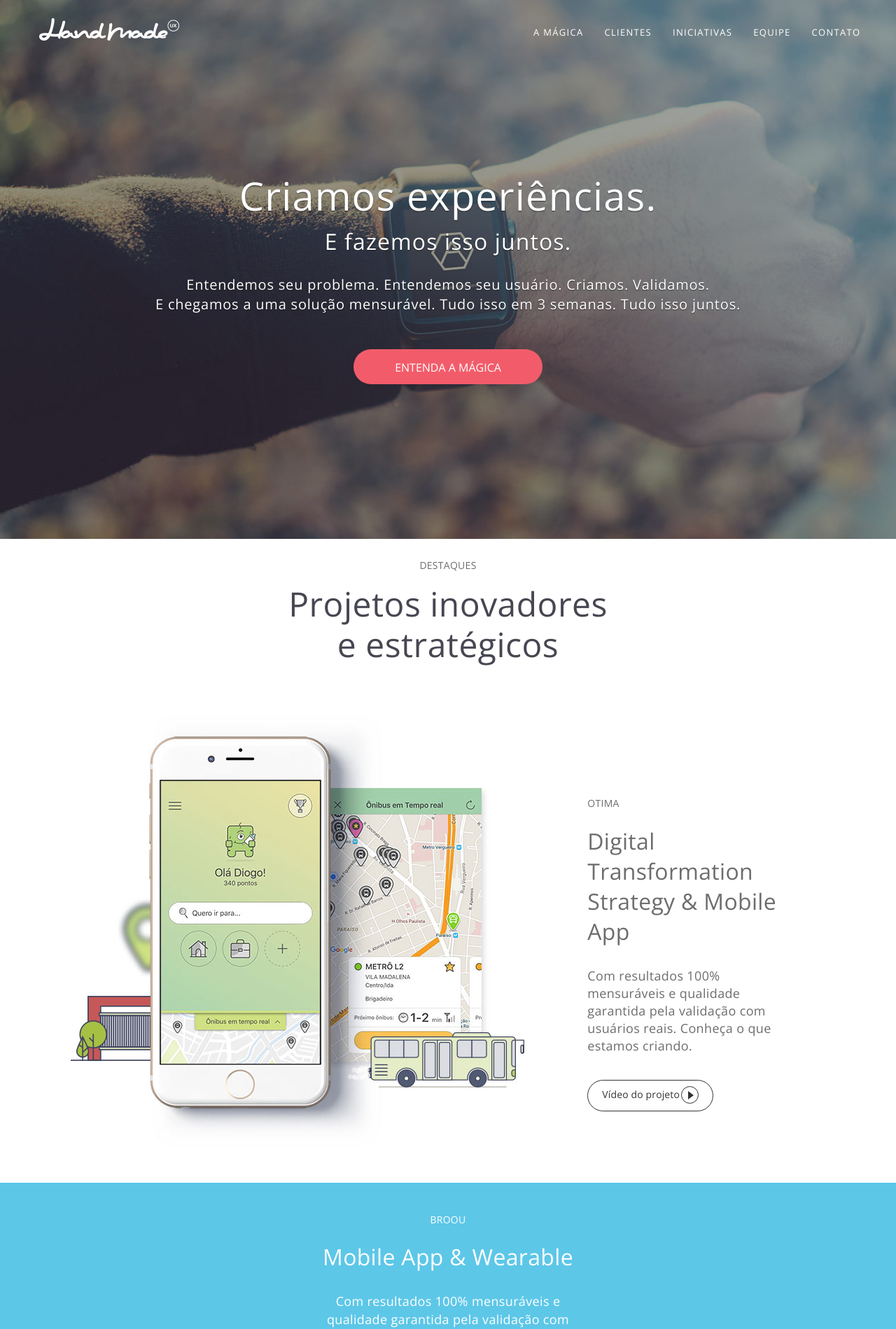
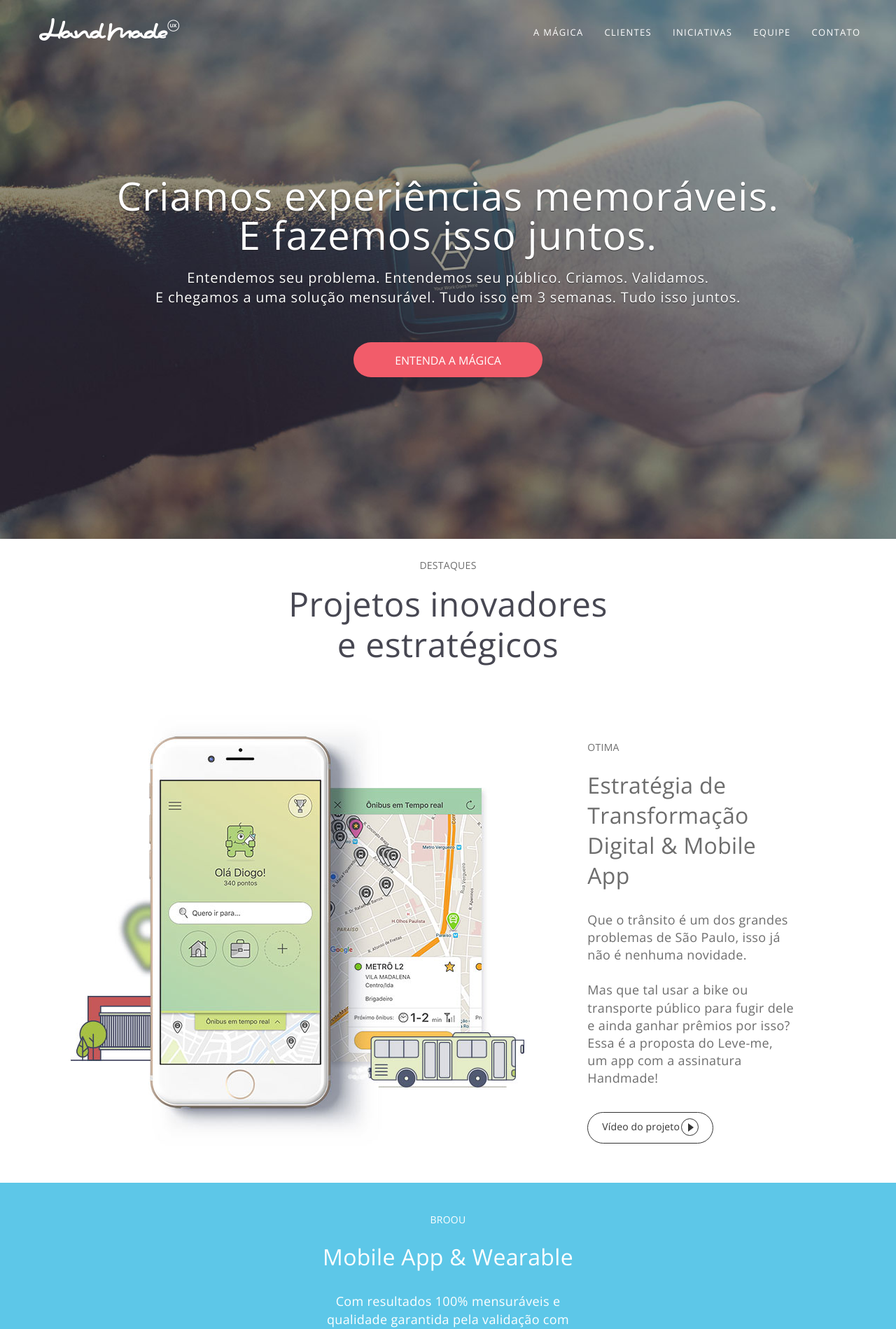
Before and after one commit to handmadeux/site, a PHP site: page / in a window 1280 px wide. Shown: the top 1899 px of the page at 70% size. Run offline with PHP 8.4, Linux system fonts and the light colour scheme; some libraries are stand-ins or nearby versions.

Commit message:
corrigindo textos - removendo case 1

```diff
--- a/css/main.css
+++ b/css/main.css
@@ -361,7 +361,7 @@ h1, h2, h3{
 }
 #make-experience .description-case{
 
-	margin: 100px 0 0 0
+	margin: 20px 0 0 0
 }
 .case-client-name{
 	margin-bottom: 20px;
--- a/index.php
+++ b/index.php
@@ -104,8 +104,8 @@
                 <!-- feature: -->
                 <div class="feature">
 
-                    <h2 class="feature-text text-white">Criamos experiências.</br><small>E fazemos isso juntos.</small></h2>
-                    <p class="feature-text feature-text-paragraph text-white">Entendemos seu problema. Entendemos seu usuário. Criamos. Validamos. <br/>
+                    <h2 class="feature-text text-white">Criamos experiências memoráveis.</br>E fazemos isso juntos.</h2>
+                    <p class="feature-text feature-text-paragraph text-white">Entendemos seu problema. Entendemos seu público. Criamos. Validamos. <br/>
 E chegamos a uma solução mensurável. Tudo isso em 3 semanas. Tudo isso juntos.</p>
                     <div class="box-cta">
                         <a href="javascript:void(0);" onclick="$('html,body').animate({scrollTop: $('#metodo').offset().top - 75}, 500);" class="feature-cta" title="Entenda a Mágica">ENTENDA A MÁGICA</a>
@@ -133,8 +133,8 @@ E chegamos a uma solução mensurável. Tudo isso em 3 semanas. Tudo isso juntos
                     <div class="col col-md-4">
                         <div class="description-case">
                             <p class="default-text case-client-name">OTIMA</p>
-                            <h3 class="case-project-name">Digital Transformation Strategy &amp; Mobile App</h3>
-                            <p class="default-text case-text-description">Com resultados 100% mensuráveis e qualidade garantida pela validação com usuários reais. Conheça o que estamos criando.</p>
+                            <h3 class="case-project-name">Estratégia de Transformação Digital &amp; Mobile App</h3>
+                            <p class="default-text case-text-description">Que o trânsito é um dos grandes problemas de São Paulo, isso já não é nenhuma novidade.<br/><br/> Mas que tal usar a bike ou transporte público para fugir dele e ainda ganhar prêmios por isso? Essa é a proposta do Leve-me, um app com a assinatura Handmade!</p>
                             <!-- <a href="javascript:void(0);" class="cta" title="Ver Projeto"> VER PROJETO</a> -->
                             <a class="cta cta-play-video play-inverse" title="Play vídeo do evento" href="#animatedModal1" id="modal-video1">Vídeo do projeto <span><i class="arrow-right"></i></span></a>
                         </div>
@@ -167,31 +167,7 @@ E chegamos a uma solução mensurável. Tudo isso em 3 semanas. Tudo isso juntos
             </section>
             <!-- :make-experience -->
 
-            <!-- case-1: -->
-            <!-- <section class="container" id="case-1">
-                <div class="row-fluid no-padding">
 
-                    <div class="col col-md-6">
-                        <div class="description-case">
-                            <p class="default-text case-client-name">OTIMA</p>
-                            <h3 class="case-project-name">Digital Transformation Strategy & Mobile App</h3>
-                            <p class="default-text case-text-description">Com resultados 100% mensuráveis e qualidade garantida pela validação com usuários reais. Conheça o que estamos criando.</p>
-                            <a href="javascript:void(0);" class="cta cta-play-video" id="play-video-optima-1" title="Play vídeo do evento">Vídeo do projeto <span><i class="arrow-right"></i></span></a>
-                        </div>
-                    </div>
-
-                    <div class="col col-md-6">
-                        <div class="frame-video-case-leve-me">
-
-                            <div id="video-placeholder" class="video-target" data-video-id="ux0p3OAnVdE"></div>
-
-                            <span class="bt-play-video" id="play-video-optima-2" ><i class="arrow-right"></i></span>
-                        </div>
-                    </div>
-
-                </div>
-            </section> -->
-            <!-- :case-1 -->
 
             <!-- case-2: -->
             <section class="container" id="case-2">
--- a/js/validate.js
+++ b/js/validate.js
@@ -42,7 +42,7 @@ $(function() {
             $(form).ajaxSubmit({
                 type:"POST",
                 data: $(form).serialize(),
-                url:"http://localhost:8888/handmadeux/process.php",
+                url:"process.php",
                 success: function() {
                     $('#contact :input').attr('disabled', 'disabled');
                     $('#contact').fadeTo( "slow", 0.15, function() {
```
